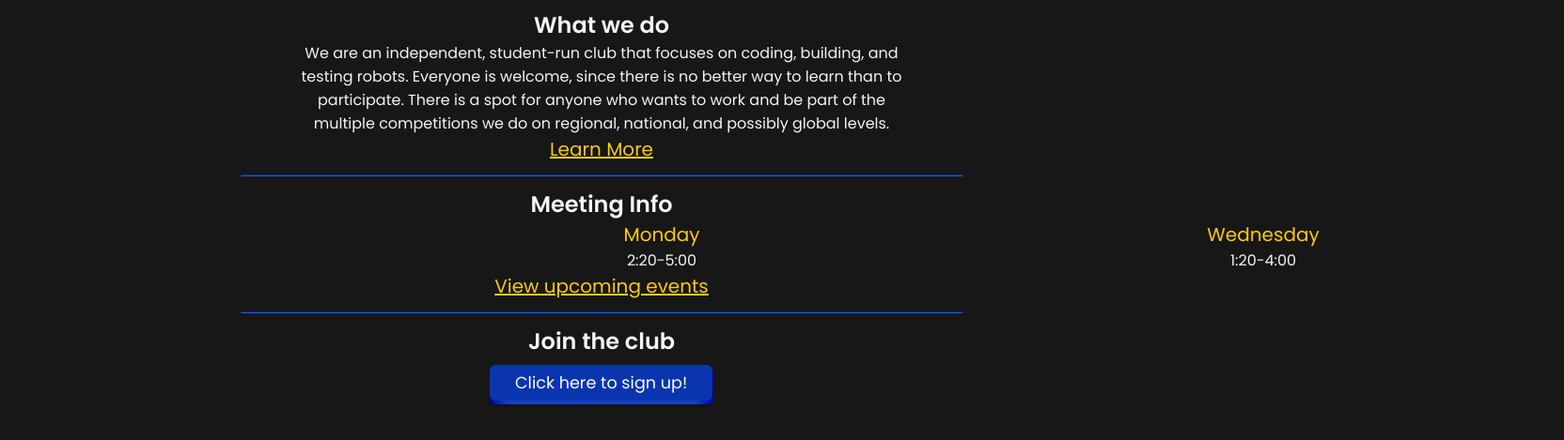
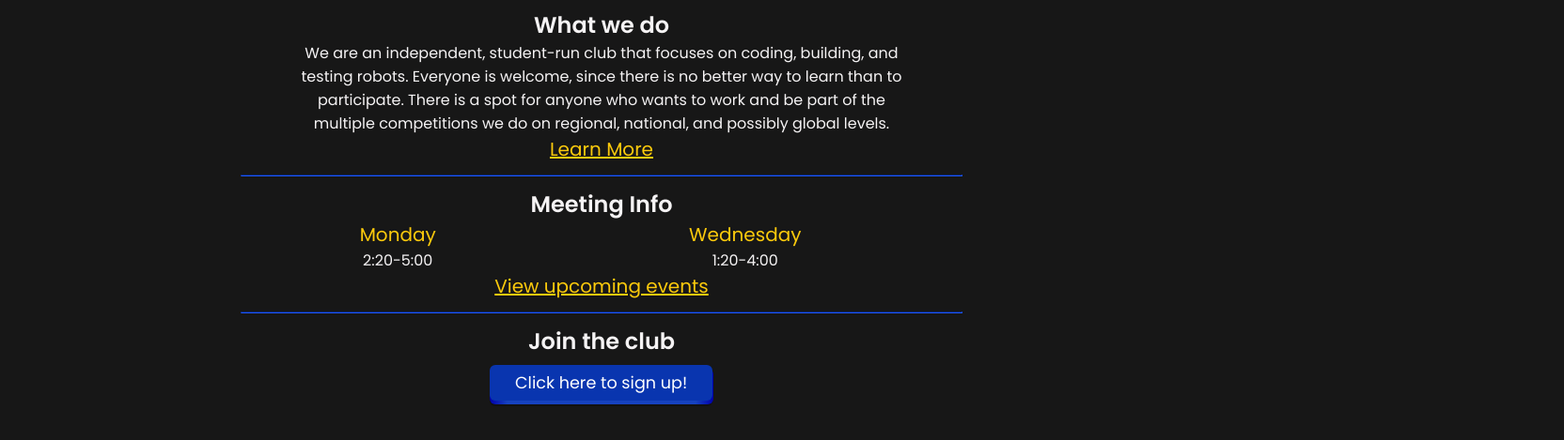
Before and after one commit to Its-Tachanks/Lyman-Robotics-Website, a React app: page / in a window 1280 px wide. Shown: the part 85-554 px from the top of the page at 94% size, 1664 px wide, since content can reach past the window. Built offline with nearby package versions, Linux system fonts and the light colour scheme; some packages are replaced by stand-ins of ours.

Commit message:
Update Meetings.css

```diff
--- a/src/Components/Meetings/Meetings.css
+++ b/src/Components/Meetings/Meetings.css
@@ -1,13 +1,17 @@
 .MeetingRow {
 	display: flex;
-	width: 100%;
+	width: 55%;
 	align-items: center;
 	justify-content: center;
-	margin: 0 30% 0 30%;
+	margin: 0 20%;
 }
 
 .MeetingsColumn {
 	flex: 50%;
+}
+
+#Meet1 {
+	margin-right: 5%;
 }
 
 .MeetDay > h3 {
```
